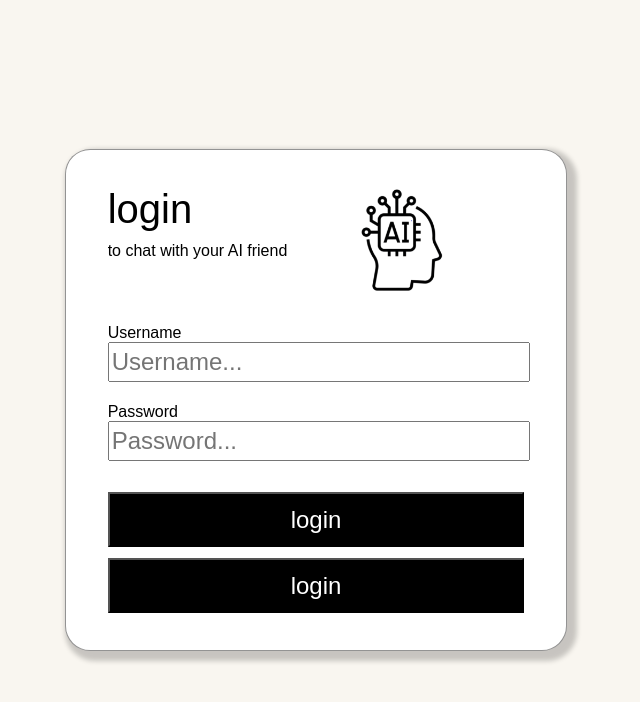
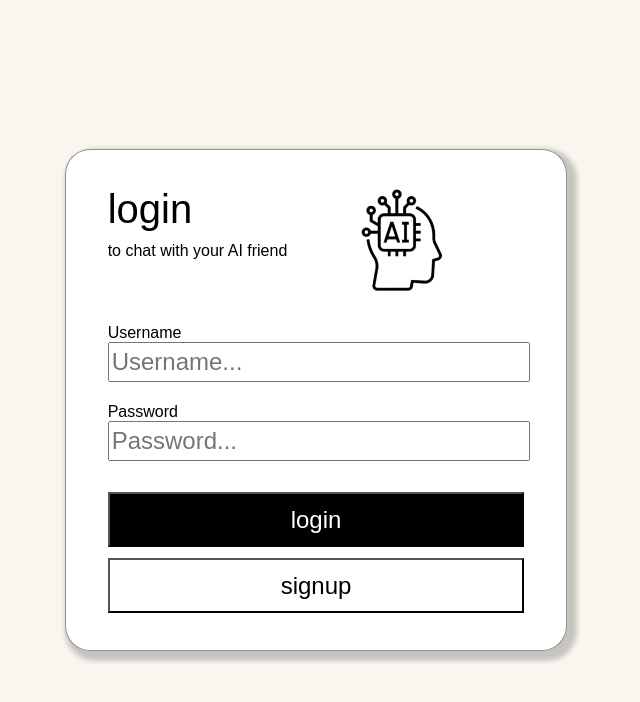
Before and after one commit to SC-314/FriendGPT, a React (Vite) app in the folder frontend/: page / in a window 1280 px wide. Shown: the top 702 px of the page, without its empty margins (324-964 px from the left). Built offline with nearby package versions, Linux system fonts and the light colour scheme.

Commit message:
Update LSButtonsSignup.jsx

```diff
--- a/frontend/src/LoginScreen/LSComponents/LSButtons/LSButtonsSignup.jsx
+++ b/frontend/src/LoginScreen/LSComponents/LSButtons/LSButtonsSignup.jsx
@@ -1,29 +1,19 @@
-import React, { useState } from "react";
-import {create} from 'zustand';
+import React, { useState } from 'react';
 import useUsernameStore from './LSButtonsStore/LSUsername';
 import usePasswordStore from './LSButtonsStore/LSPassword';
 import useLoggedIn from "../../LoginScreenStore";
-import useLSuserid from "./LSButtonsStore/LSuserid";
-import useMessageListStore from "../../../MainApp/MAComponents/MAChat/MAMessages/MessageListStore";
-import getAllMessages from "../../../server/getAllMessages";
-import getAllChats from "../../../server/getAllChats";
-import useHistoryListStore from "../../../MainApp/MAComponents/MAHistory/MAHistoryList/HistoryListStore";
 
-function LSButtonsLogin() {
+function LSButtonsSignup() {
 
-    const [loginMessage, setLoginMessage] = useState("login")
+    const [signupMessage, setSignupMessage] = useState("signup")
     const { username } = useUsernameStore();
     const { password } = usePasswordStore();
-    const { setLoggedIn } = useLoggedIn();
-    const { setLSuserid } = useLSuserid();
-    const { MessageListStore, setMessageListStore } = useMessageListStore();
-    const { HistoryListSTore, setHistoryListStore } = useHistoryListStore();
-
+    const { setLoggedIn} = useLoggedIn();
 
     function timedMessage(msg) {
-        setLoginMessage(msg)
+        setSignupMessage(msg)
         setTimeout(() => {
-            setLoginMessage("login")
+            setSignupMessage("signup")
         }, 2000)
     }
 
@@ -35,13 +25,14 @@ function LSButtonsLogin() {
             })
             .then(res => res.text()).then(text => {
                 const data = JSON.parse(text);
-                timedMessage(data[0])
+            timedMessage(data[0])
         })
     }
 
+
     return(
-        <button id="LSButtonsLogin" onClick={handleClick}>{loginMessage}</button>
+        <button id="LSButtonsSignup" onClick={handleClick}>{signupMessage}</button>
     )
 };
 
-export default LSButtonsLogin;
+export default LSButtonsSignup;
```
